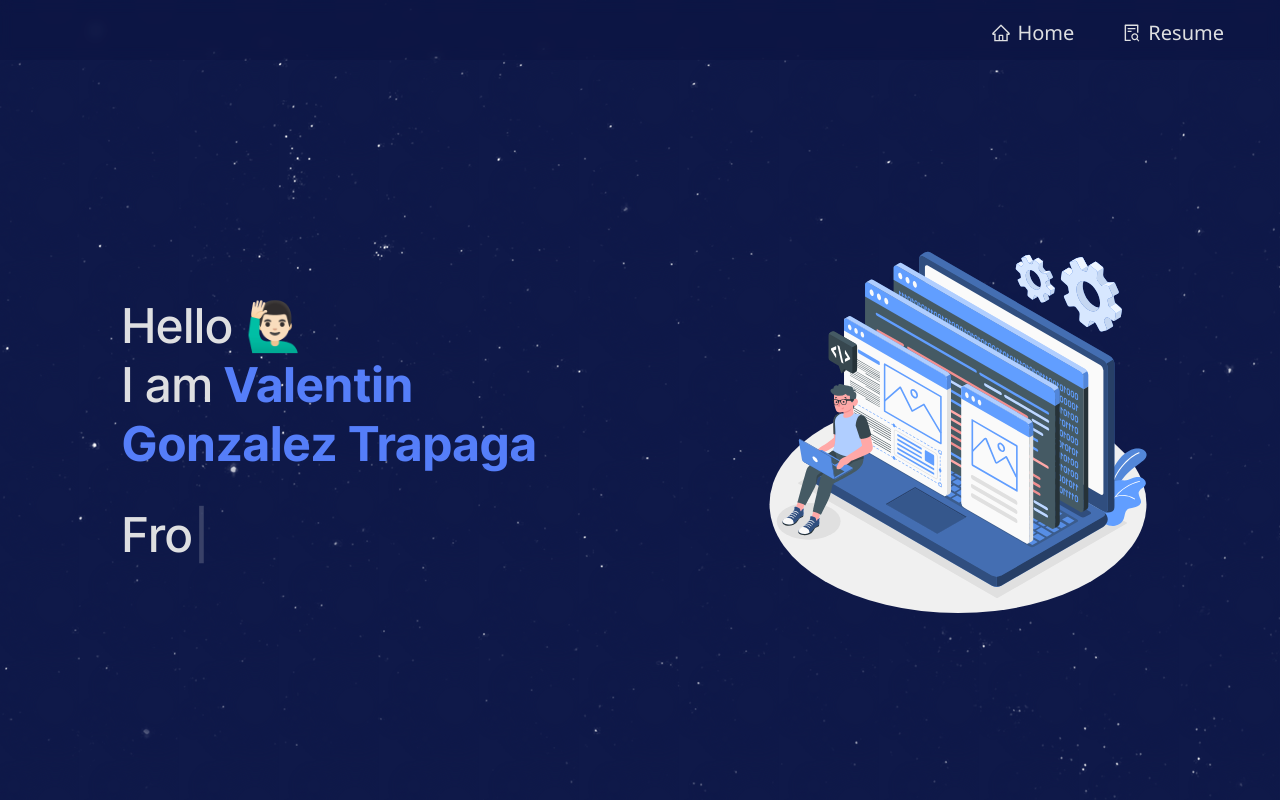
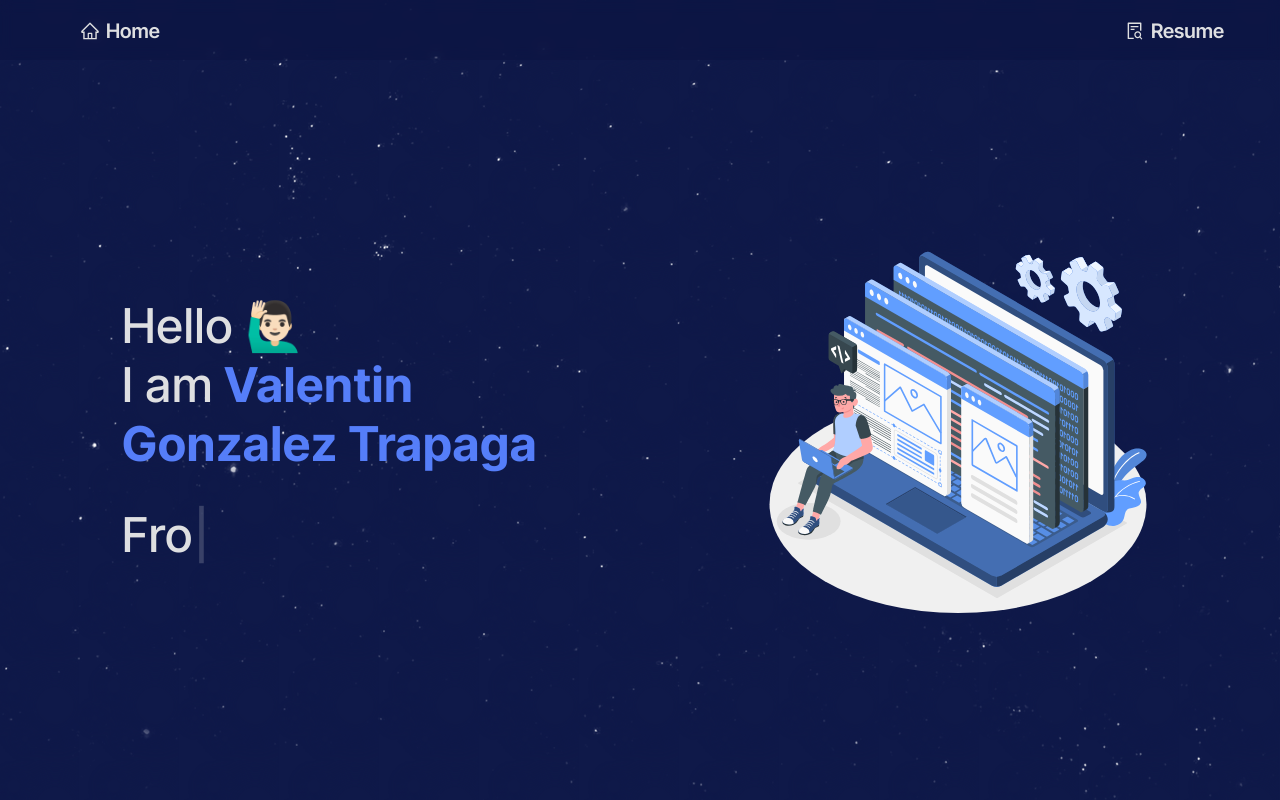
Before and after one commit to ValentinGTrapaga/portfolio-v1, a Next.js app: page / in a window 1280 px wide. Shown: the top 800 px of the page. Built offline with nearby package versions, Linux system fonts and the light colour scheme.

Commit message:
edit navBar links and styling

```diff
--- a/components/NavBar/index.js
+++ b/components/NavBar/index.js
@@ -19,7 +19,7 @@ export const NavBar = () => {
               Home
             </li>
           </Link>
-          <Link href='/resume'>
+          <Link href='https://docs.google.com/document/d/1MOP3ApkptX7hTY30woxiLmEScX_BD3q3/edit?usp=sharing&ouid=103532927219661287514&rtpof=true&sd=true'>
             <li className={styles.navItem}>
               <AiOutlineFileSearch className={styles.navIcon} />
               Resume
--- a/components/NavBar/styles.module.css
+++ b/components/NavBar/styles.module.css
@@ -20,7 +20,7 @@
     gap: 3rem;
     list-style: none;
     align-items: center;
-    justify-content: flex-end;
+    justify-content: space-between;
     padding-right: 1rem;
 }
 
@@ -30,8 +30,10 @@
     gap: 6px;
     align-items: center;
     font-size: var(--navIconSize);
-    font-weight: 400;
+    font-weight: 600;
     color: var(--text-color);
+    cursor: pointer;
+    font-family: 'Inter Tight', sans-serif;
 }
 
 .navIcon {
```
Also changed, not shown: pages/resume/index.js (deleted, +0 -7 lines).
